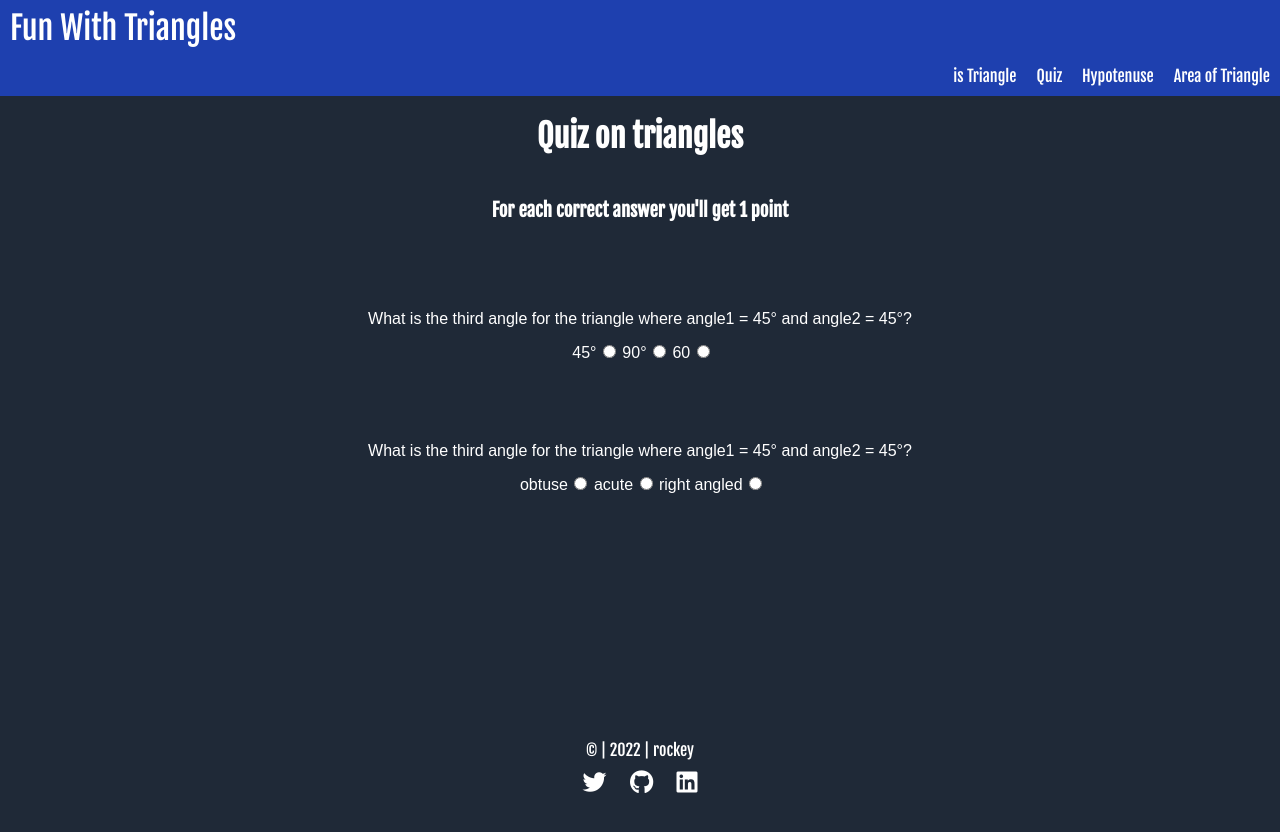
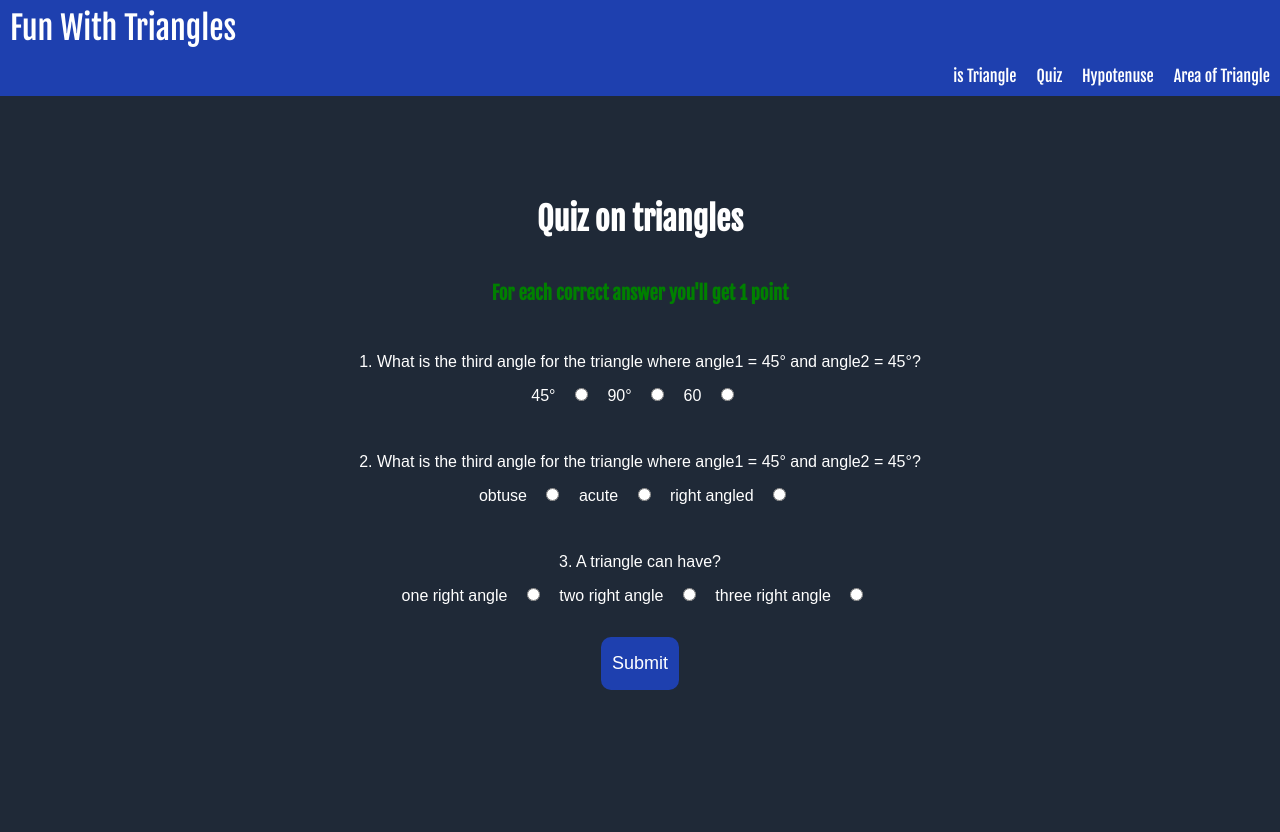
Before and after one commit to ncrptd/mark-twelve-fun-with-triangles, a plain HTML site: page quiz.html in a window 1280 px wide. Before the commit the page ends 800 px from the top, so only its background shows below. Drawn offline with Linux system fonts and the light colour scheme.

Commit message:
feat: added main logic of the app

```diff
--- a/quiz.html
+++ b/quiz.html
@@ -22,38 +22,43 @@
       <h3>For each correct answer you'll get 1 point</h3>
       <form class="quiz-form">
         <div class="question-container">
-          <p>What is the third angle for the triangle where angle1 = 45° and angle2 = 45°?</p>
+          <p>
+            1. What is the third angle for the triangle where angle1 = 45° and
+            angle2 = 45°?
+          </p>
           <label>45°</label>
-          <input type="radio" name="question-1" value="45°">
+          <input type="radio" name="question-1" value="45°" />
           <label>90°</label>
-          <input type="radio" name="question-1" value="90°">
+          <input type="radio" name="question-1" value="90°" />
           <label>60</label>
-          <input type="radio" name="question-1" value="60°">
+          <input type="radio" name="question-1" value="60°" />
         </div>
         <div class="question-container">
-          <p>What is the third angle for the triangle where angle1 = 45° and angle2 = 45°?</p>
+          <p>
+            2. What is the third angle for the triangle where angle1 = 45° and
+            angle2 = 45°?
+          </p>
           <label>obtuse</label>
-          <input type="radio" name="question-2" value="obtuse">
+          <input type="radio" name="question-2" value="obtuse" />
           <label>acute</label>
-          <input type="radio" name="question-2" value="acute">
+          <input type="radio" name="question-2" value="acute" />
           <label>right angled</label>
-          <input type="radio" name="question-2" value="right angled">
+          <input type="radio" name="question-2" value="right angled" />
         </div>
+        <div class="question-container">
+          <p>3. A triangle can have?</p>
+          <label>one right angle</label>
+          <input type="radio" name="question-3" value="one right angle" />
+          <label>two right angle</label>
+          <input type="radio" name="question-3" value="two right angle" />
+          <label>three right angle</label>
+          <input type="radio" name="question-3" value="three right angle" />
+        </div>
+        <button class="submit" type="submit">Submit</button>
       </form>
-      <div class="output"></div>
-      <footer>
-        <p>
-          © | 2022 |
-          <span
-            ><a href="https://mark-four-portfolio-website.netlify.app/" target="_blank"
-              >rockey</span>
-        </p>
-        <a href="https://twitter.com/" target="_blank"><i class="fa-brands fa-twitter"></i></a
-          ></a>
-        <a href="https://github.com/" target="_blank"><i class="fa-brands fa-github"></i></a>
-        <a href="https://github.com/" target="_blank"><i class="fa-brands fa-linkedin"></i></a>
-      </footer>
+      <h2 class="quiz-output"></h2>
     </div>
+
     <script src="quiz.js"></script>
     <script
       src="https://kit.fontawesome.com/96b09504a4.js"
--- a/quiz.js
+++ b/quiz.js
@@ -1 +1,26 @@
 let form = document.querySelector(".quiz-form");
+let submitButton = document.querySelector(".submit");
+let outputEl = document.querySelector(".quiz-output");
+const correctAnswers = ["90°", "right angled", "one right angle"];
+// const selectedAnswers = [];
+function calculateScore(event) {
+  event.preventDefault();
+  let formResults = new FormData(form);
+  let score = 0;
+  let index = 0;
+  for (let value of formResults.values()) {
+    // selectedAnswers.push(key[1]);
+    if (value === correctAnswers[index]) {
+      score = score + 1;
+    }
+    index = index + 1;
+  }
+  // for (let i = 0; i < correctAnswers.length; i++) {
+  //   if (correctAnswers[i] == selectedAnswers[i]) {
+  //     score = score + 1;
+  //   }
+  // }
+  outputEl.innerText = "Your total score is " + score;
+}
+
+submitButton.addEventListener("click", calculateScore);
--- a/style.css
+++ b/style.css
@@ -8,9 +8,15 @@ body {
   background-color: #1f2937;
   color: white;
   height: 100vh;
-  width: 100vw;
 }
-
+button {
+  border: none;
+  padding: 1rem 0.7rem;
+  background-color: #1e40af;
+  border-radius: 10px;
+  font-size: 18px;
+  color: white;
+}
 .container {
   display: flex;
   flex-direction: column;
@@ -18,6 +24,7 @@ body {
   justify-content: center;
   text-align: center;
   padding-top: 20px;
+  height: 90vh;
 }
 header {
   background-color: #1e40af;
@@ -30,6 +37,7 @@ header h1 {
 
 h3 {
   padding-top: 2rem;
+  color: green;
 }
 
 header nav {
@@ -61,53 +69,29 @@ label {
   border: 1px solid gray;
   text-align: center;
 }
-.is-triangle-button {
-  border: none;
-  padding: 1rem 0.7rem;
-  background-color: #1e40af;
-  border-radius: 10px;
-  font-size: 18px;
-  color: white;
-}
+
 .output-el {
   margin-top: 1rem;
-  font-size: 1.2rem;
+  /* font-size: 1.2rem; */
   font-family: system-ui, -apple-system, BlinkMacSystemFont, "Segoe UI", Roboto,
     Oxygen, Ubuntu, Cantarell, "Open Sans", "Helvetica Neue", sans-serif;
 }
 /* quiz  */
 .quiz-form {
   font-family: Arial, Helvetica, sans-serif;
-  margin-top: 40px;
 }
 .question-container {
-  padding: 2rem;
+  margin: 2rem 0;
 }
 .question-container p {
   padding: 1rem;
 }
 .question-container label {
-  padding: 2px;
   font-weight: 200;
 }
-
-footer {
-  position: fixed;
-  bottom: 5px;
+.question-container input {
+  margin: 0 15px 0 15px;
 }
-footer a {
-  text-decoration: none;
-  color: white;
+.quiz-output {
+  padding: 2rem;
 }
-footer .fa-brands {
-  cursor: pointer;
-  text-decoration: none;
-  font-size: 1.5rem;
-  padding: 10px 10px 0 10px;
-}
-footer .fa-brands:hover {
-  color: #1e40af;
-}
-footer p a:hover {
-  color: #1e40af;
-}
```
Also changed, not shown: index.html (+4 -17 lines).
